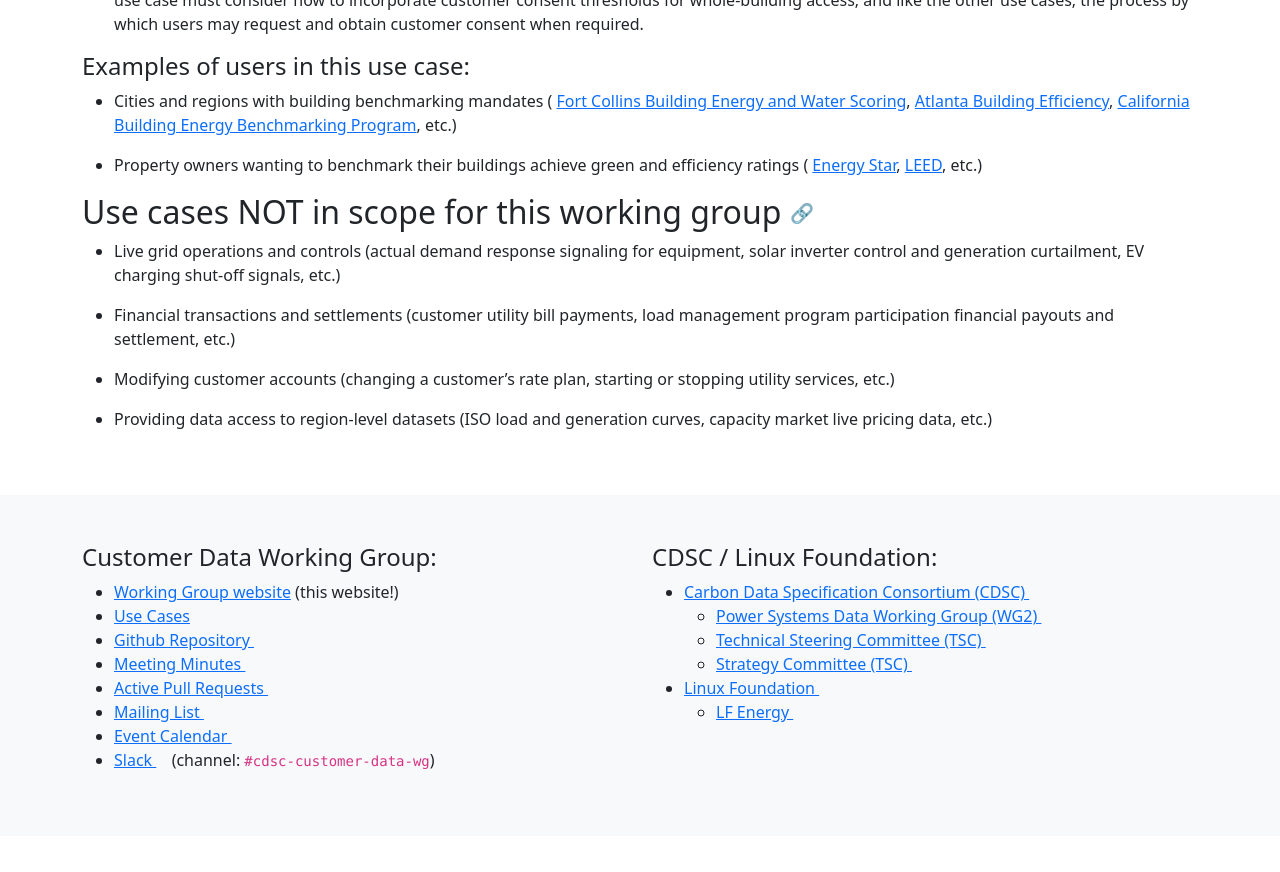
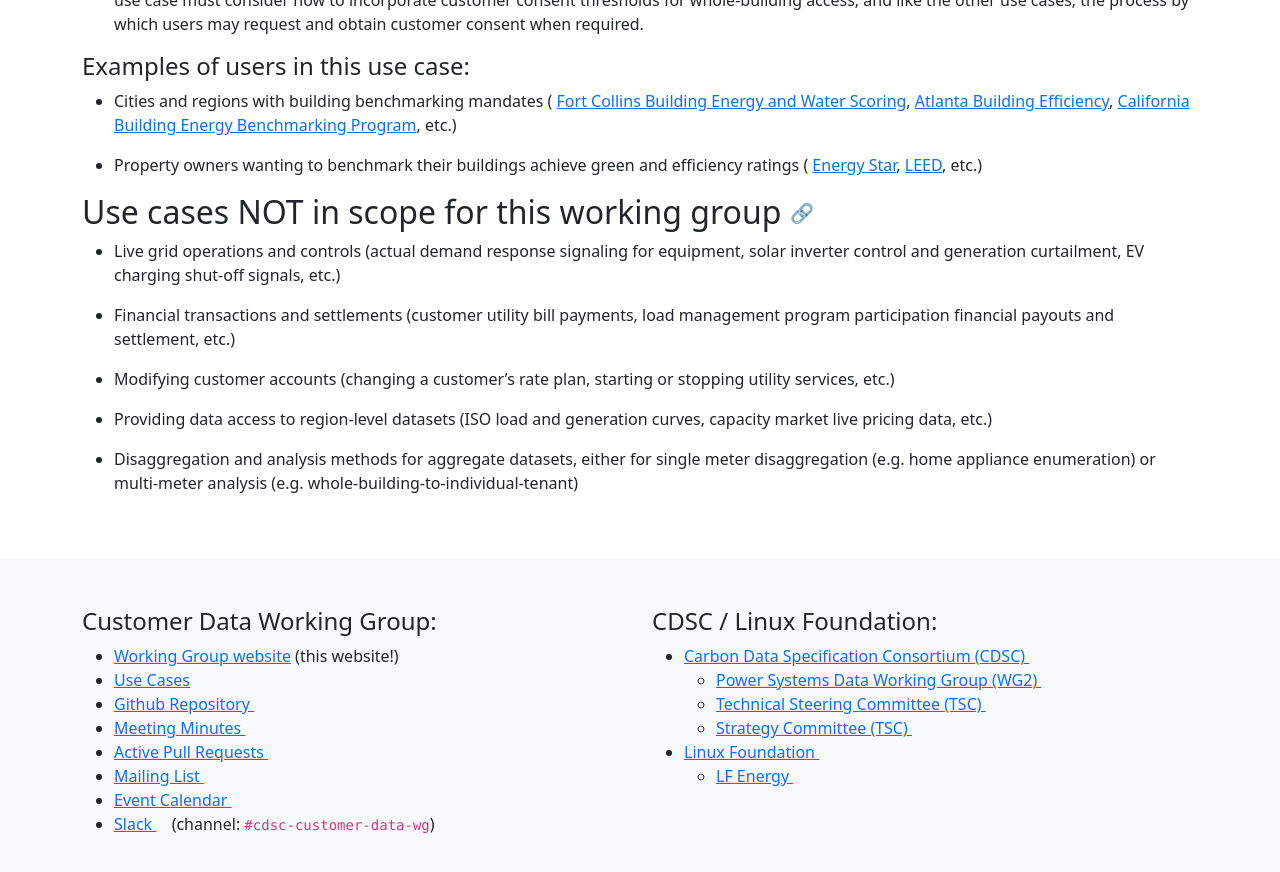
Before and after one commit to carbon-data-specification/Customer-Data, a Jekyll site: the page built from docs/use-cases.md, in a window 1280 px wide and 900 px high, scrolled down 3179 px. Shown: the top 872 px of the window. Built offline with Jekyll 4.4.1, drawn with Linux system fonts in a browser that asks for light colours; before the commit the page ends 4015 px from its top, so only the background shows below that.

Commit message:
suggested disaggregation methods be marked as specifically out of scope (https://github.com/carbon-data-specification/Customer-Data/pull/6/files#r818756699)

```diff
--- a/docs/use-cases.md
+++ b/docs/use-cases.md
@@ -242,3 +242,5 @@
 * Modifying customer accounts (changing a customer's rate plan, starting or stopping utility services, etc.)
 
 * Providing data access to region-level datasets (ISO load and generation curves, capacity market live pricing data, etc.)
+
+* Disaggregation and analysis methods for aggregate datasets, either for single meter disaggregation (e.g. home appliance enumeration) or multi-meter analysis (e.g. whole-building-to-individual-tenant)
```
